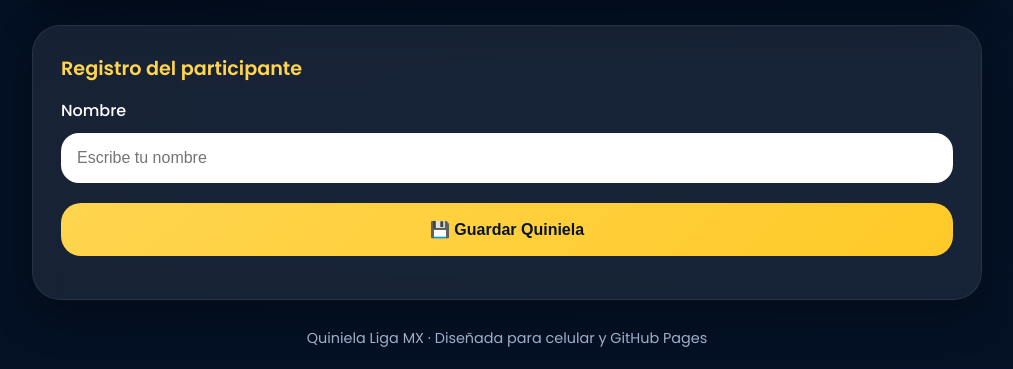
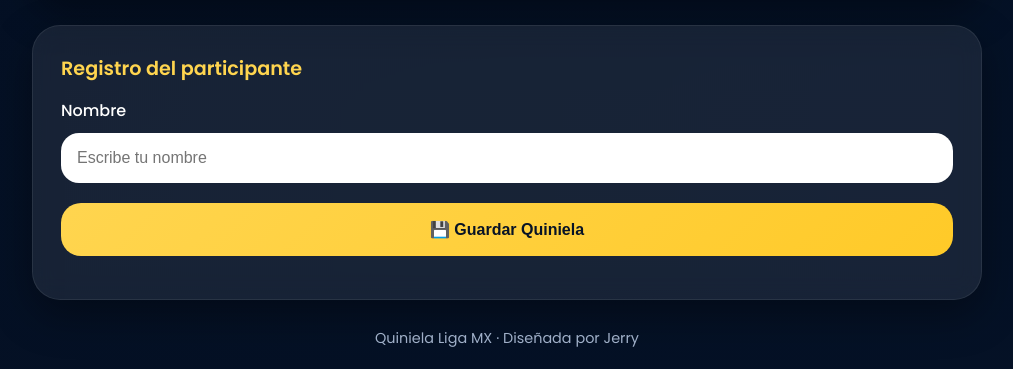
Before and after one commit to gerardoedmundo/quiniela, a plain HTML site: page index.html in a window 1280 px wide. Shown: the part 693-1062 px from the top of the page, without its empty margins (133-1146 px from the left). Drawn offline with Linux system fonts and the light colour scheme.

```diff
--- a/index.html
+++ b/index.html
@@ -394,7 +394,7 @@
     </div>
 
     <div class="footer">
-        Quiniela Liga MX · Diseñada para celular y GitHub Pages
+        Quiniela Liga MX · Diseñada por Jerry
     </div>
 
 </div>
```
